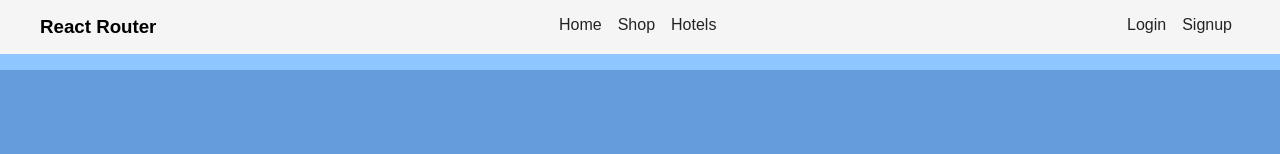
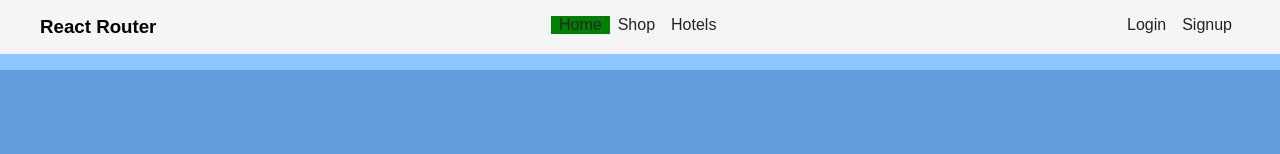
Before and after one commit to ameysawant/react19-with-typescript-tutorial, a React (Vite) app: page / in a window 1280 px wide. Shown: the top 154 px of the page. Built offline with nearby package versions, Linux system fonts and the light colour scheme.

Commit message:
added navlink

```diff
--- a/src/index.css
+++ b/src/index.css
@@ -72,3 +72,11 @@ body {
   color: white;
   margin: 1rem 0;
 }
+
+.active {
+  background-color: red;
+}
+
+.custom-active {
+  background-color: green;
+}
--- a/src/pages/home/Header.tsx
+++ b/src/pages/home/Header.tsx
@@ -1,7 +1,19 @@
-import React from "react";
-import { Link } from "react-router";
+// Link
+// Navlink
+// isActive
+// end
+import { Link, NavLink } from "react-router";
+
+type NavlinkProps = {
+  isActive: boolean;
+};
 
 const Header = () => {
+  const linkStyle = ({ isActive }: NavlinkProps) => {
+    // console.log(isActive);
+    return isActive ? "custom-active" : "";
+  };
+
   return (
     <>
       <div className="header">
@@ -10,15 +22,25 @@ const Header = () => {
 
           <ul>
             <li>
-              <Link to="/">Home</Link>
-              <Link to="/shoplist">Shop</Link>
-              <Link to="/hotels">Hotels</Link>
+              <NavLink to="/" end className={linkStyle}>
+                Home
+              </NavLink>
+              <NavLink to="/shoplist" className={linkStyle}>
+                Shop
+              </NavLink>
+              <NavLink to="/hotels" className={linkStyle}>
+                Hotels
+              </NavLink>
             </li>
           </ul>
           <ul>
             <li>
-              <Link to="/auth">Login</Link>
-              <Link to="/auth/signup">Signup</Link>
+              <NavLink to="/auth" end className={linkStyle}>
+                Login
+              </NavLink>
+              <NavLink to="/auth/signup" className={linkStyle}>
+                Signup
+              </NavLink>
             </li>
           </ul>
         </div>
```
Also changed, not shown: src/router/Router.tsx (+4 -3 lines).
